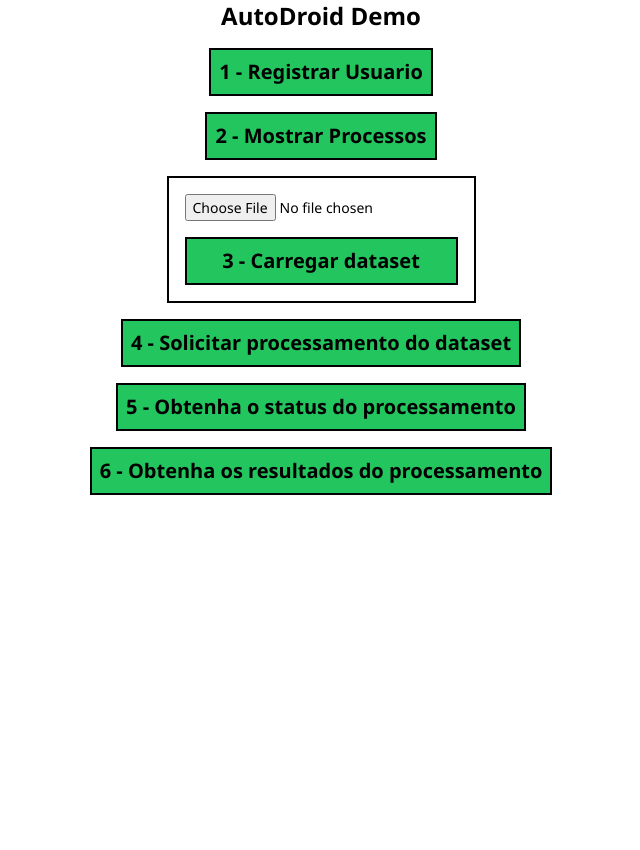
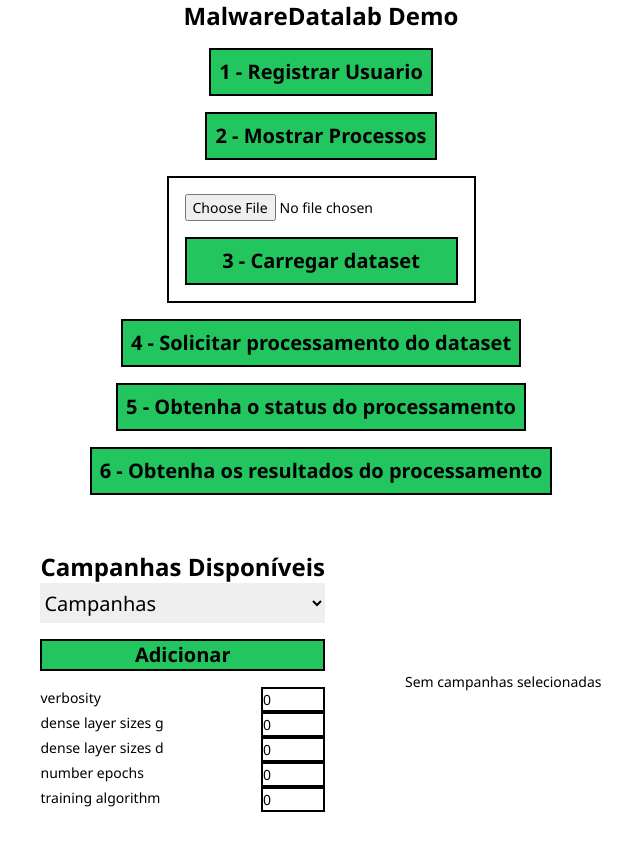
Before and after one commit to LeonardoSonco/TCC, a React (Create React App) app: page /demo in a window 1280 px wide. Shown: the whole page, without its empty margins (319-959 px from the left). Before the commit the page ends 800 px from the top, so only its background shows below. Built offline with nearby package versions, Linux system fonts and the light colour scheme.

Commit message:
feat. Adicionando camapanhas.

```diff
--- /dev/null
+++ b/public/campaigns.json
@@ -0,0 +1,89 @@
+{
+    "Customize": {
+        "verbosity": "0",
+        "dense_layer_sizes_g": "0",
+        "dense_layer_sizes_d": "0",
+        "number_epochs": "0",
+        "training_algorithm": "0"
+    }
+    ,
+    "sf23_1l_64" : {
+        "verbosity": "20",
+        "dense_layer_sizes_g": "64",
+        "dense_layer_sizes_d": "64",
+        "number_epochs": "1000",
+        "training_algorithm": "Adam"
+
+    },
+    "sf23_1l_128" : {
+        "verbosity": "20",
+        "dense_layer_sizes_g": "128",
+        "dense_layer_sizes_d": "128",
+        "number_epochs": "1000",
+        "training_algorithm": "Adam"
+
+    },
+    "sf23_1l_256" : {
+        "verbosity": "20",
+        "dense_layer_sizes_g": "256",
+        "dense_layer_sizes_d": "256",
+        "number_epochs": "1000",
+        "training_algorithm": "Adam"
+
+    }
+    ,
+    "sf23_1l_512" : {
+        "verbosity": "20",
+        "dense_layer_sizes_g": "512",
+        "dense_layer_sizes_d": "512",
+        "number_epochs": "1000",
+        "training_algorithm": "Adam"
+
+    }
+    ,
+    "sf23_1l_1024" : {
+        "verbosity": "20",
+        "dense_layer_sizes_g": "1024",
+        "dense_layer_sizes_d": "1024",
+        "number_epochs": "1000",
+        "training_algorithm": "Adam"
+
+    }
+    ,
+    "sf23_1l_4096" : {
+        "verbosity": "20",
+        "dense_layer_sizes_g": "4096",
+        "dense_layer_sizes_d": "4096",
+        "number_epochs": "1000",
+        "training_algorithm": "Adam"
+
+    }
+    ,
+    "sf23_1l_8192" : {
+        "verbosity": "20",
+        "dense_layer_sizes_g": "8192",
+        "dense_layer_sizes_d": "8192",
+        "number_epochs": "1000",
+        "training_algorithm": "Adam"
+
+    }
+    ,
+    "sf23_2l" : {
+        "verbosity": "20",
+        "dense_layer_sizes_g": "512,1024",
+        "dense_layer_sizes_d": "1024,512",
+        "number_epochs": "1000",
+        "training_algorithm": "Adam"
+
+    }
+    ,
+    "sf23_3l" : {
+        "verbosity": "20",
+        "dense_layer_sizes_g":  "512,1024,2048",
+        "dense_layer_sizes_d": "2048,1024,512",
+        "number_epochs": "1000",
+        "training_algorithm": "Adam"
+
+    }
+
+}
--- a/src/AutoDroidDemo.tsx
+++ b/src/AutoDroidDemo.tsx
@@ -1,12 +1,14 @@
 import React, { useState } from "react";
 import axios, { AxiosResponse } from "axios";
+import CampanhaDemo from "./CampanhaDemo";
+
 
 
 
 const AutoDroidDemo = () => {
   const [processorId, setProcessorId] = useState("");
   const [selectedFile, setSelectedFile] = useState<any>("");
-
+  const [selectedCampaigns, setSelectedCampaigns] = useState("");
   const handleFileChange = (event: React.ChangeEvent<HTMLInputElement>) => {
     if (event.target.files && event.target.files.length > 0) {
       const file = event.target.files[0];
@@ -60,7 +62,7 @@ const AutoDroidDemo = () => {
       formData.append("description", "Teste de carregameto do dataset");
 
       const response: AxiosResponse<any> = await axios.post(
-        "/dataset",
+        "/api/dataset",
         formData,
         {
           headers: {
@@ -92,7 +94,7 @@ const AutoDroidDemo = () => {
     };
     try {
       const response: AxiosResponse<any> = await axios.post(
-        "/processing",
+        "/api/processing",
         requestData,
         {
           headers: {
@@ -112,7 +114,7 @@ const AutoDroidDemo = () => {
   const processingStatusToId = async () => {
     try {
       const response: AxiosResponse<any> = await axios.get(
-        `/processing/${processorId}`,
+        `/api/processing/${processorId}`,
         {
           headers: {
             Authorization: `Bearer 4faa2a6c-524c-4bac-a2be-2f7eba37ba65`,
@@ -128,7 +130,7 @@ const AutoDroidDemo = () => {
   const processingResult = async () => {
     try {
       //const processingId = "f3956812-eb9d-4af4-ac4c-86bbd89eae18"; // Substitua pelo ID do processamento
-      const response = await axios.get(`/processing/f3956812-eb9d-4af4-ac4c-86bbd89eae18`, {
+      const response = await axios.get(`/api/processing/f3956812-eb9d-4af4-ac4c-86bbd89eae18`, {
         headers: {
           Authorization: `Bearer 4faa2a6c-524c-4bac-a2be-2f7eba37ba65`,
         },
@@ -145,10 +147,12 @@ const AutoDroidDemo = () => {
     }
   };
 
+  console.log(selectedCampaigns)
+
 
   return (
     <div className="flex flex-col justify-center items-center gap-4">
-      <h1 className="font-bold text-2xl">AutoDroid Demo</h1>
+      <h1 className="font-bold text-2xl">MalwareDatalab Demo</h1>
       <button
         className="border-2 bg-green-500 font-bold text-xl p-2"
         onClick={registerUser}
@@ -197,6 +201,9 @@ const AutoDroidDemo = () => {
       >
         6 - Obtenha os resultados do processamento
       </button>
+
+      <CampanhaDemo />
+
     </div>
   );
 };
--- /dev/null
+++ b/src/CampanhaDemo.tsx
@@ -0,0 +1,186 @@
+import React, { ChangeEvent, useEffect, useState } from "react";
+
+interface Campaign {
+  verbosity: string;
+  dense_layer_sizes_g: string;
+  dense_layer_sizes_d: string;
+  number_epochs: string;
+  training_algorithm: string;
+}
+
+interface ListCampaing {
+  name: string;
+  parameters: Campaign;
+}
+
+interface Campaigns {
+  [key: string]: Campaign;
+}
+
+const defaultCampaign: Campaign = {
+  verbosity: "0",
+  dense_layer_sizes_g: "0",
+  dense_layer_sizes_d: "0",
+  number_epochs: "0",
+  training_algorithm: "0",
+};
+
+const CampanhaDemo = () => {
+  const [campaigns, setCampaigns] = useState<Campaigns | null>(null); // campanhas que estão no json
+  const [selectedCampaign, setSelectedCampaign] = useState<string>(""); // campanha que foi selecionado no select
+  const [selectedCampaignsList, setSelectedCampaignsList] = useState<
+    ListCampaing[]
+  >([]); // A lista de campanha que o usuario quer processar
+  const [customParametersCampaing, setCustomParametersCampaing] =
+    useState<Campaign>(defaultCampaign);
+
+  useEffect(() => {
+    const fetchData = async () => {
+      try {
+        const response = await fetch("./campaigns.json", {
+          headers: {
+            accept: "application/json",
+            "User-agent": "learning app",
+          },
+        });
+        const data: Campaigns = await response.json();
+        //console.log("Dados recebidos do JSON:", data);
+        setCampaigns(data);
+      } catch (error) {
+        console.error("Erro ao buscar JSON:", error);
+      }
+    };
+
+    fetchData();
+  }, []);
+
+  const handleSelectChange = (event: React.ChangeEvent<HTMLSelectElement>) => {
+    setSelectedCampaign(event.target.value);
+
+    if (event.target.value != "customize" && campaigns) {
+      setCustomParametersCampaing(campaigns[event.target.value]);
+    } else if (event.target.value === "customize" && campaigns) {
+      setCustomParametersCampaing(defaultCampaign);
+    }
+  };
+
+  const handleAddCampaign = () => {
+    if (campaigns && selectedCampaign) {
+      //console.log("Name:", selectedCampaign);
+      //console.log("Details:", campaigns[selectedCampaign]);
+      console.log("Customs Parameters:", customParametersCampaing);
+
+      const campaignList = {
+        name: selectedCampaign,
+        parameters: customParametersCampaing,
+      };
+
+      setSelectedCampaignsList((prevList) => [...prevList, campaignList]);
+    }
+  };
+
+  const renderCampaignParameters = (campaign: Campaign) => {
+    return (
+      <div>
+        {Object.entries(campaign).map(([subKey, subValue]) => (
+          <p key={subKey}>
+            {subKey.replace(/_/g, " ")}: {subValue}
+          </p>
+        ))}
+      </div>
+    );
+  };
+
+  const handleInputChange = (
+    event: ChangeEvent<HTMLInputElement>,
+    params: string
+  ) => {
+    //console.log(`${params}: ${event.target.value}`)
+
+    setCustomParametersCampaing((prevParams) => ({
+      ...prevParams,
+      [params]: event.target.value,
+    }));
+  };
+
+  const renderCampaignParametersChange = (campaign: Campaign) => {
+    return (
+      <>
+        <div>
+          {Object.entries(campaign).map(([subKey, subValue]) => (
+            <div key={subKey} className="flex justify-between">
+              <span>{subKey.replace(/_/g, " ")}</span>
+              <input
+                className="border-2 w-16 ml-4"
+                type="text"
+                value={subValue}
+                onChange={(event) => {
+                  handleInputChange(event, subKey);
+                }}
+              />
+            </div>
+          ))}
+        </div>
+      </>
+    );
+  };
+  // console.log(selectedCampaignsList);
+  return (
+    <div className="flex gap-20 items-center my-10">
+      <div>
+        <h1 className="text-2xl font-bold">Campanhas Disponíveis</h1>
+        {campaigns ? (
+          <>
+            <div className="flex flex-col">
+              <select
+                name="campaigns"
+                id="campaigns"
+                value={selectedCampaign}
+                onChange={handleSelectChange}
+                className="h-10 text-xl"
+              >
+                <option value="">Campanhas</option>
+                {Object.keys(campaigns).map((key) => (
+                  <option key={key} value={key}>
+                    {key}
+                  </option>
+                ))}
+              </select>
+              <button
+                className="border-2 my-4 text-xl bg-green-500 font-bold"
+                onClick={handleAddCampaign}
+              >
+                Adicionar
+              </button>
+            </div>
+
+            {renderCampaignParametersChange(customParametersCampaing)}
+          </>
+        ) : (
+          <p>Carregando...</p>
+        )}
+      </div>
+
+      <div>
+        {selectedCampaignsList.length > 0 ? (
+          selectedCampaignsList.map((value, index) => (
+            <div key={index} className="border-2 mb-2">
+              <h2>{value.name}</h2>
+              {renderCampaignParameters(value.parameters)}
+            </div>
+          ))
+        ) : (
+          <>
+            <p>Sem campanhas selecionadas</p>
+          </>
+        )}
+      </div>
+    </div>
+  );
+};
+
+export default CampanhaDemo;
+/*
+   {selectedCampaign &&
+              campaigns[selectedCampaign] &&
+              renderCampaignParameters(campaigns[selectedCampaign])} */
--- a/src/components/Footer/index.tsx
+++ b/src/components/Footer/index.tsx
@@ -1,7 +1,7 @@
 export default function Footer(){
     return <>
      <p className="text-center font-semibold py-4 text-black">
-        © 2024 Copyright: AutoDroid
+        © 2024 Copyright: MalwareDatalab
       </p>
     </>
 }
--- a/src/components/Header/index.tsx
+++ b/src/components/Header/index.tsx
@@ -107,7 +107,7 @@ const Header: React.FC<HeaderExecutionEnvironment> = ({
                   {isExecutionEnvironment ? (
                     <>
                       <li className="border-b border-gray py-3  uppercase cursor-pointer font-bold w-full px-2 ">
-                        <Link to={"/about"}>Entenda Autodroid</Link>
+                        <Link to={"/about"}>Entenda MalwareDatalab</Link>
                       </li>
                     </>
                   ) : (
```
Also changed, not shown: public/teste.json (deleted, +0 -36 lines).
